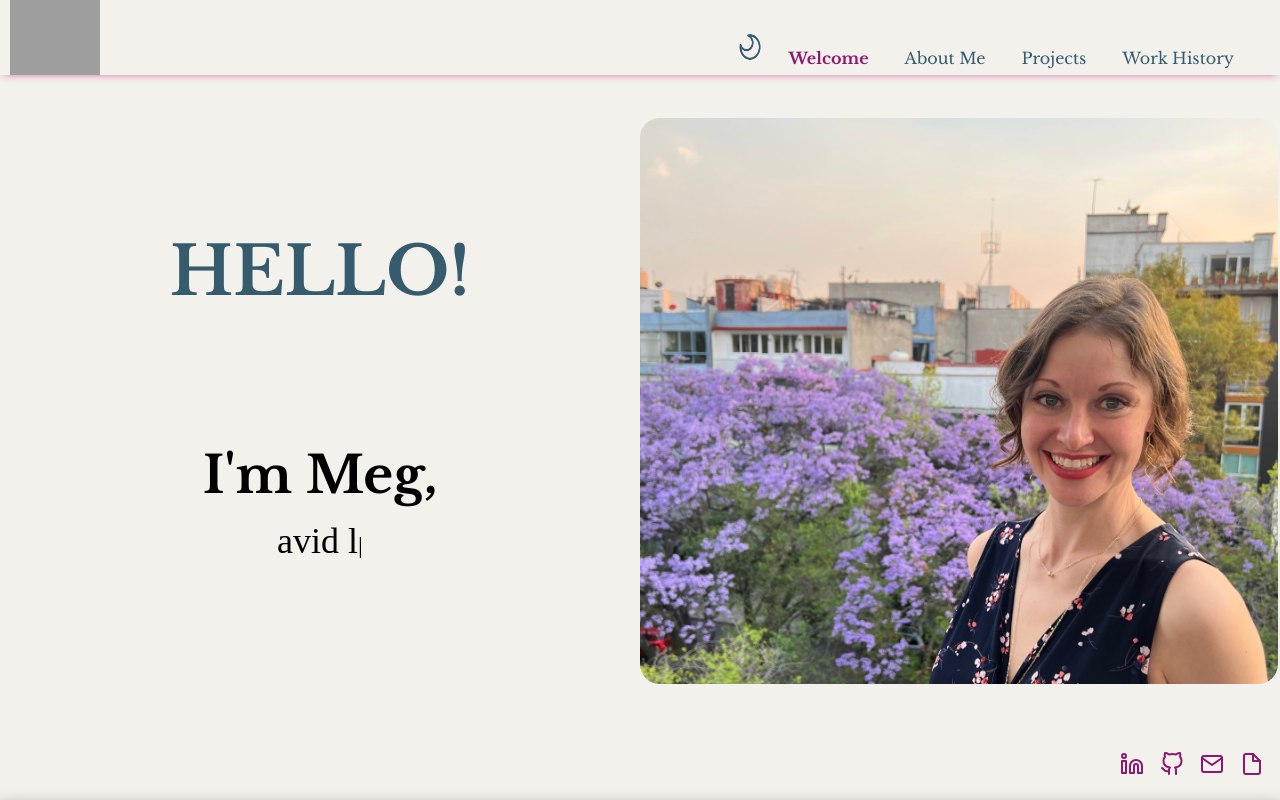
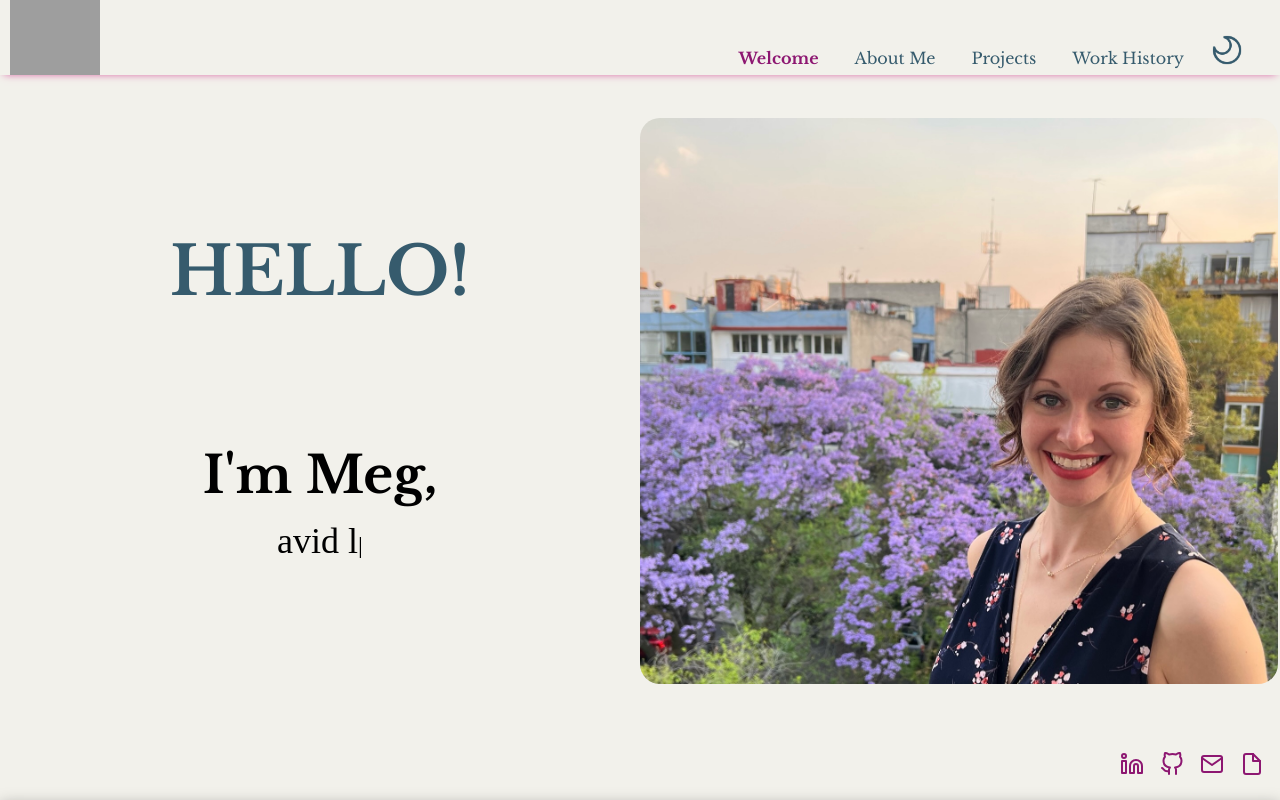
Before and after one commit to Meggs625/just_meg, a React (Vite) app: page / in a window 1280 px wide. Shown: the top 800 px of the page. Built offline with nearby package versions, Linux system fonts and the light colour scheme; grey boxes are pictures that could not be loaded.

Commit message:
Toggle style modification

```diff
--- a/src/components/Header/Header.jsx
+++ b/src/components/Header/Header.jsx
@@ -28,8 +28,6 @@ export default function Header({ handleScrollChange, activeTab }) {
           isTabletOrMobile ? styles.mobile_nav_bar : styles.nav_bar
         }`}
       >
-        <ThemeToggle />
-
         {!isTabletOrMobile &&
           Object.entries(TAB_OPTIONS).map(([key, val]) => (
             <button
@@ -65,6 +63,7 @@ export default function Header({ handleScrollChange, activeTab }) {
             )}
           </>
         )}
+        <ThemeToggle />
       </section>
     </section>
   );
--- a/src/components/ThemeToggle/ThemeToggle.module.scss
+++ b/src/components/ThemeToggle/ThemeToggle.module.scss
@@ -1,12 +1,6 @@
 .theme_btn {
   border: none;
-  height: 40px;
-  width: 40px;
+  height: 50px;
+  width: 50px;
   background: transparent;
-  margin-bottom: 8px;
-
-  img {
-    width: auto;
-    height: 90%;
-  }
 }
```
